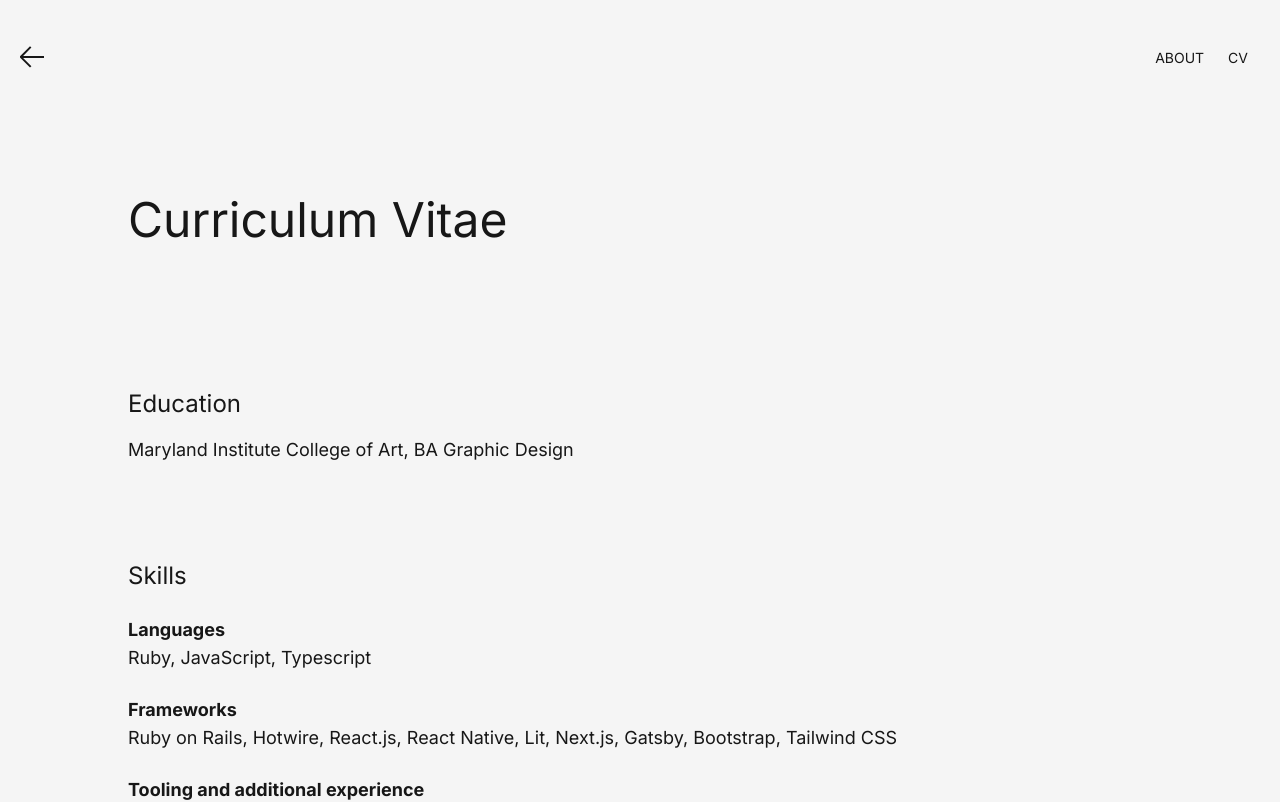
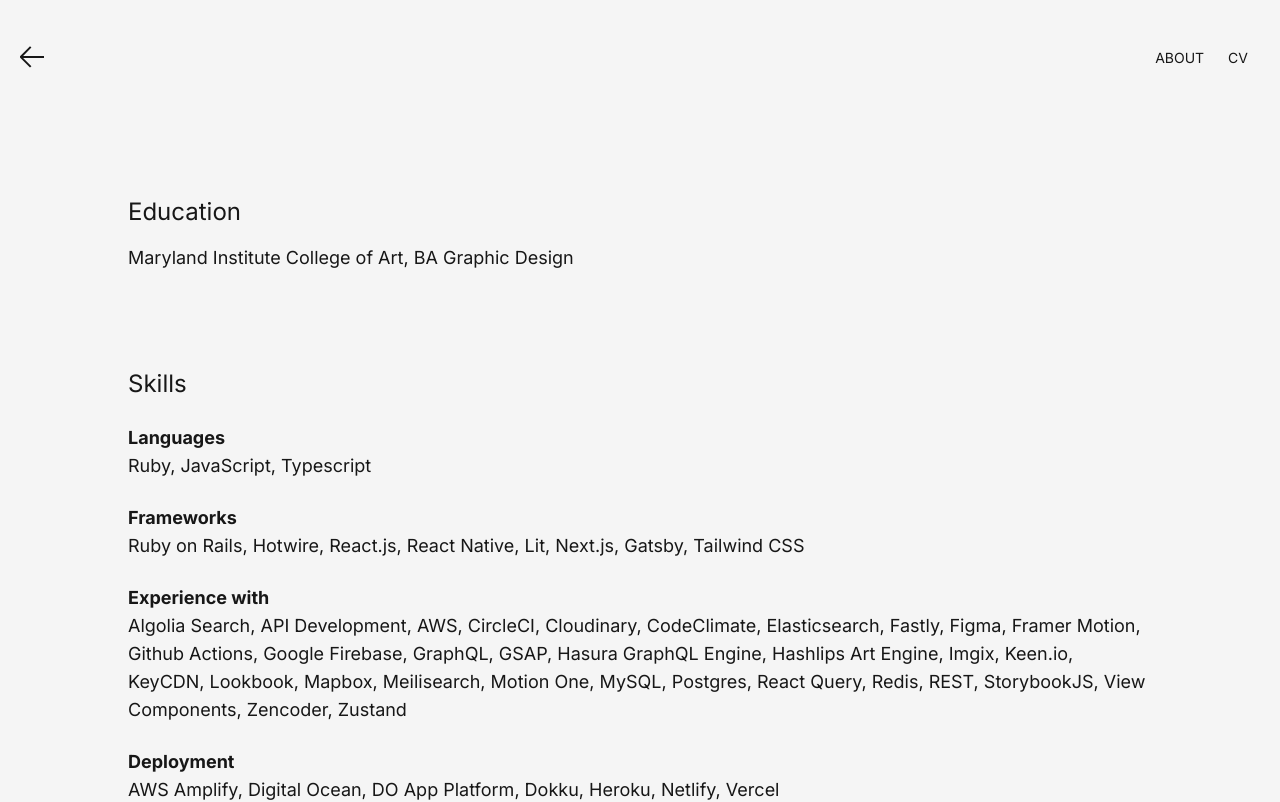
Before and after one commit to christopherstyles/cstyles.info, a Next.js app: page /cv in a window 1280 px wide. Shown: the top 802 px of the page. Built offline with nearby package versions, Linux system fonts and the light colour scheme.

Commit message:
Update copy

```diff
--- a/src/app/cv/page.tsx
+++ b/src/app/cv/page.tsx
@@ -8,7 +8,7 @@ export default function Page({ params }: PageProps) {
   return (
     <>
       <div className="mx-auto max-w-5xl text-lg">
-        <h1 className="mb-36 text-5xl">Curriculum Vitae</h1>
+        <h1 className="sr-only mb-36 text-5xl">Curriculum Vitae</h1>
         <div className="mb-40 flex flex-col gap-24">
           <section className="flex flex-col gap-4">
             <h2 className="text-2xl">Education</h2>
@@ -24,12 +24,10 @@ export default function Page({ params }: PageProps) {
               <li>
                 <div className="font-bold">Frameworks</div>
                 Ruby on Rails, Hotwire, React.js, React Native, Lit, Next.js,
-                Gatsby, Bootstrap, Tailwind CSS
+                Gatsby, Tailwind CSS
               </li>
               <li>
-                <div className="font-bold">
-                  Tooling and additional experience
-                </div>
+                <div className="font-bold">Experience with</div>
                 Algolia Search, API Development, AWS, CircleCI, Cloudinary,
                 CodeClimate, Elasticsearch, Fastly, Figma, Framer Motion, Github
                 Actions, Google Firebase, GraphQL, GSAP, Hasura GraphQL Engine,
@@ -38,7 +36,7 @@ export default function Page({ params }: PageProps) {
                 REST, StorybookJS, View Components, Zencoder, Zustand
               </li>
               <li>
-                <div className="font-bold">Deployment experience</div>
+                <div className="font-bold">Deployment</div>
                 AWS Amplify, Digital Ocean, DO App Platform, Dokku, Heroku,
                 Netlify, Vercel
               </li>
```
